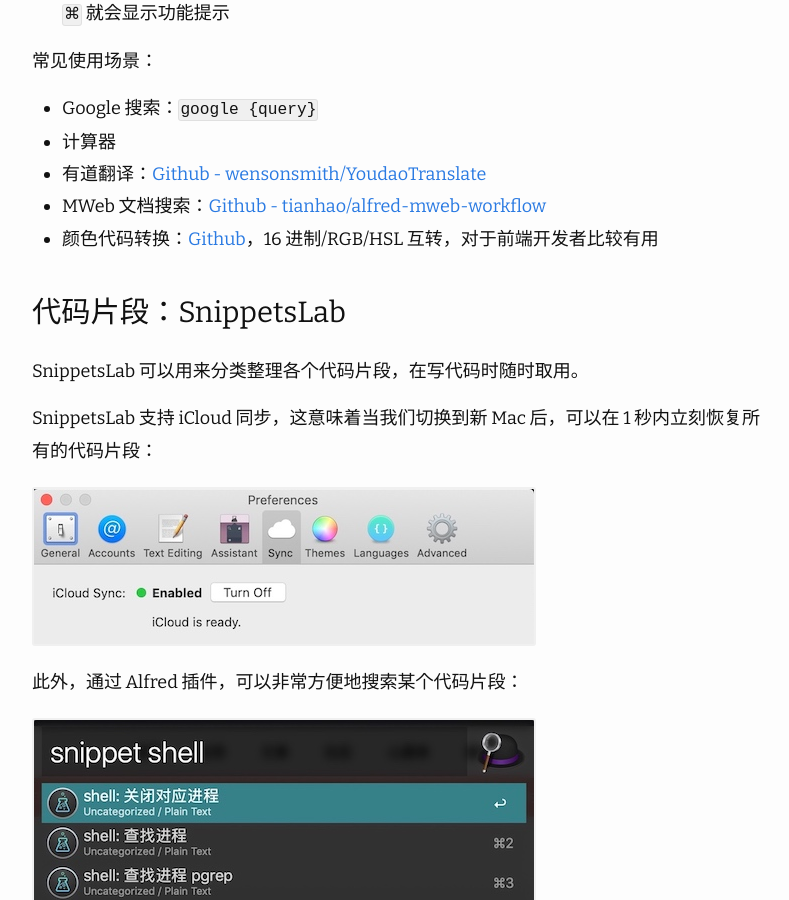
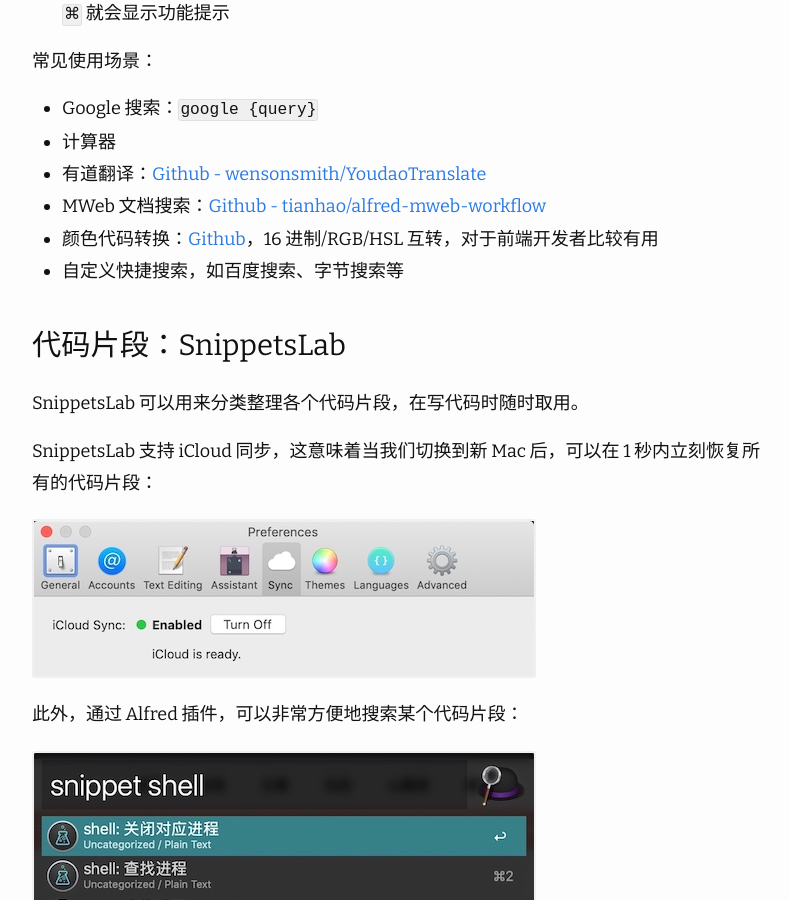
Before and after one commit to imageslr/blog, a Jekyll site: the page built from _posts/2020-03-19-mac-initialization.md, in a window 1280 px wide and 900 px high, scrolled down 13109 px. Shown: the whole window, without its empty margins (238-1027 px from the left). Built offline with Jekyll 4.4.1, drawn with Linux system fonts in a browser that asks for light colours; nearby versions of some CDN libraries; comment, search, counter and statistics services are not loaded.

Commit message:
update post

```diff
--- a/_posts/2020-03-19-mac-initialization.md
+++ b/_posts/2020-03-19-mac-initialization.md
@@ -286,6 +286,7 @@
 * 有道翻译：[Github - wensonsmith/YoudaoTranslate](https://github.com/wensonsmith/YoudaoTranslate)
 * MWeb 文档搜索：[Github - tianhao/alfred-mweb-workflow](https://github.com/tianhao/alfred-mweb-workflow)
 * 颜色代码转换：[Github](https://github.com/g1eny0ung/Alfred-Colors-workflow)，16 进制/RGB/HSL 互转，对于前端开发者比较有用
+* 自定义快捷搜索，如百度搜索、字节搜索等
 
 ### 代码片段：SnippetsLab
 SnippetsLab 可以用来分类整理各个代码片段，在写代码时随时取用。
```
